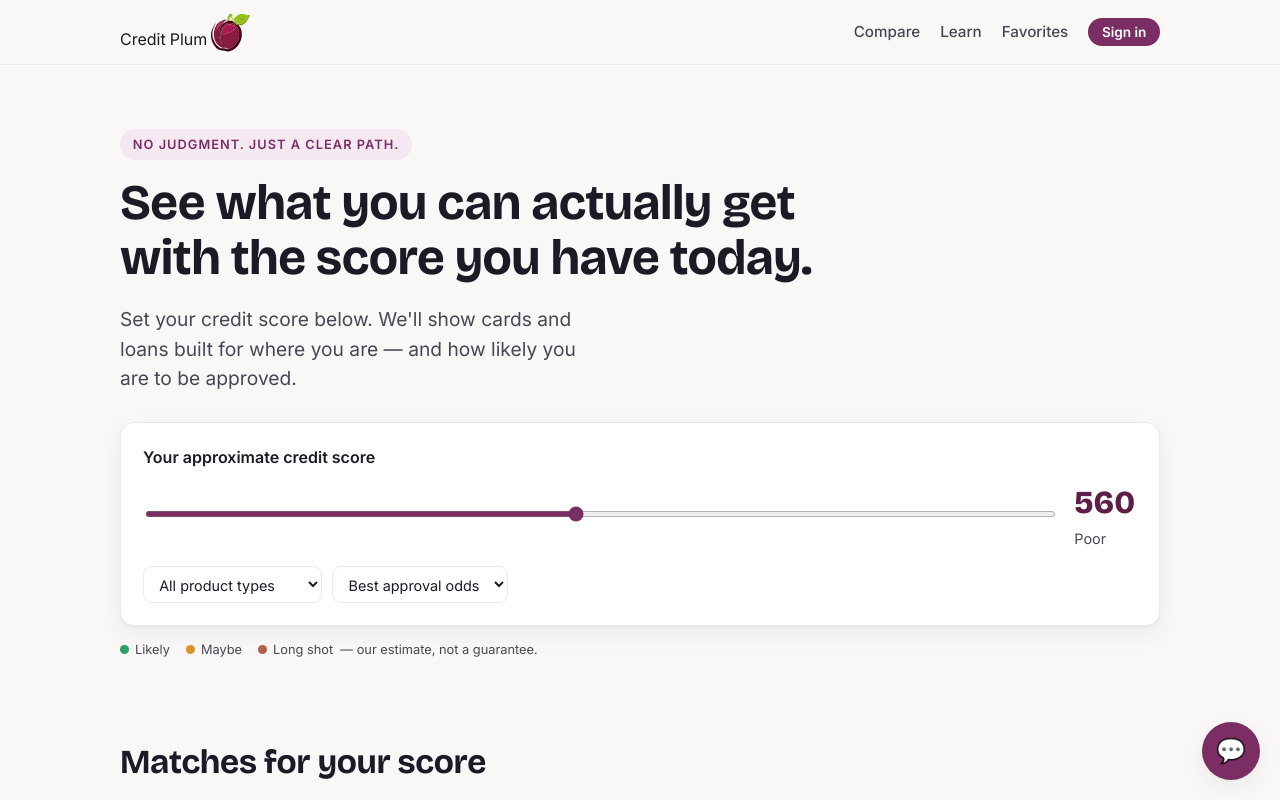
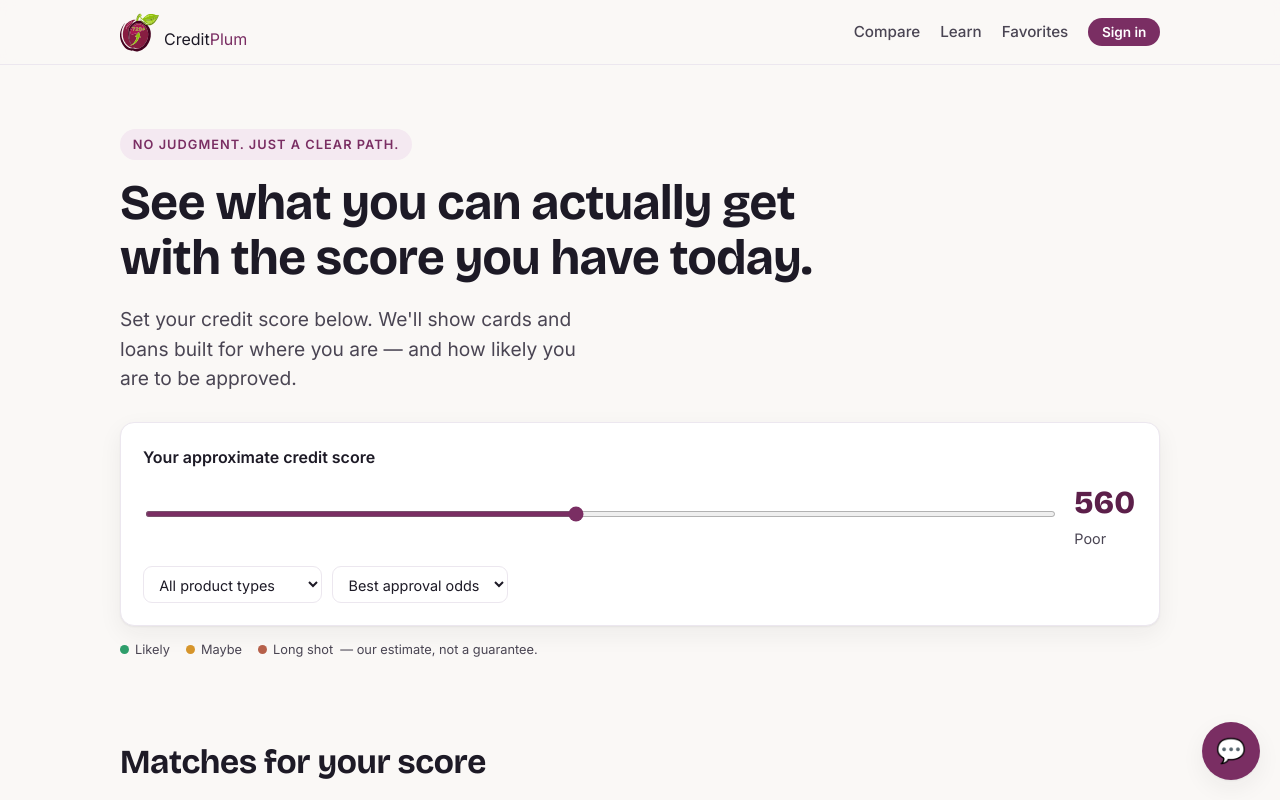
Before and after one commit to CoolSoftware99/CreditPlum, a website: page public/index.html in a window 1280 px wide. Shown: the top 800 px of the page. Drawn offline with nearby package versions, Linux system fonts and the light colour scheme; no server answers.

Commit message:
Update logo and brand styling in index.html

```diff
--- a/public/index.html
+++ b/public/index.html
@@ -33,9 +33,9 @@
   <header class="site-header">
     <div class="wrap">
 
-    <div style="display:flex; align-items:flex-end; gap:4px;">
-  Credit<span>Plum</span>
-  <img src="/logo-small.svg" alt="CreditPlum logo" width="40">
+<div class="brand-wrapper" style="display:flex; align-items:flex-end; gap:4px;">
+  <img src="/logo.svg" alt="CreditPlum logo" width="40">
+  <span>Credit<span style="color:#7a2e63;">Plum</span></span>
 </div>
       <nav class="nav">
         <a href="#compare">Compare</a>
```
